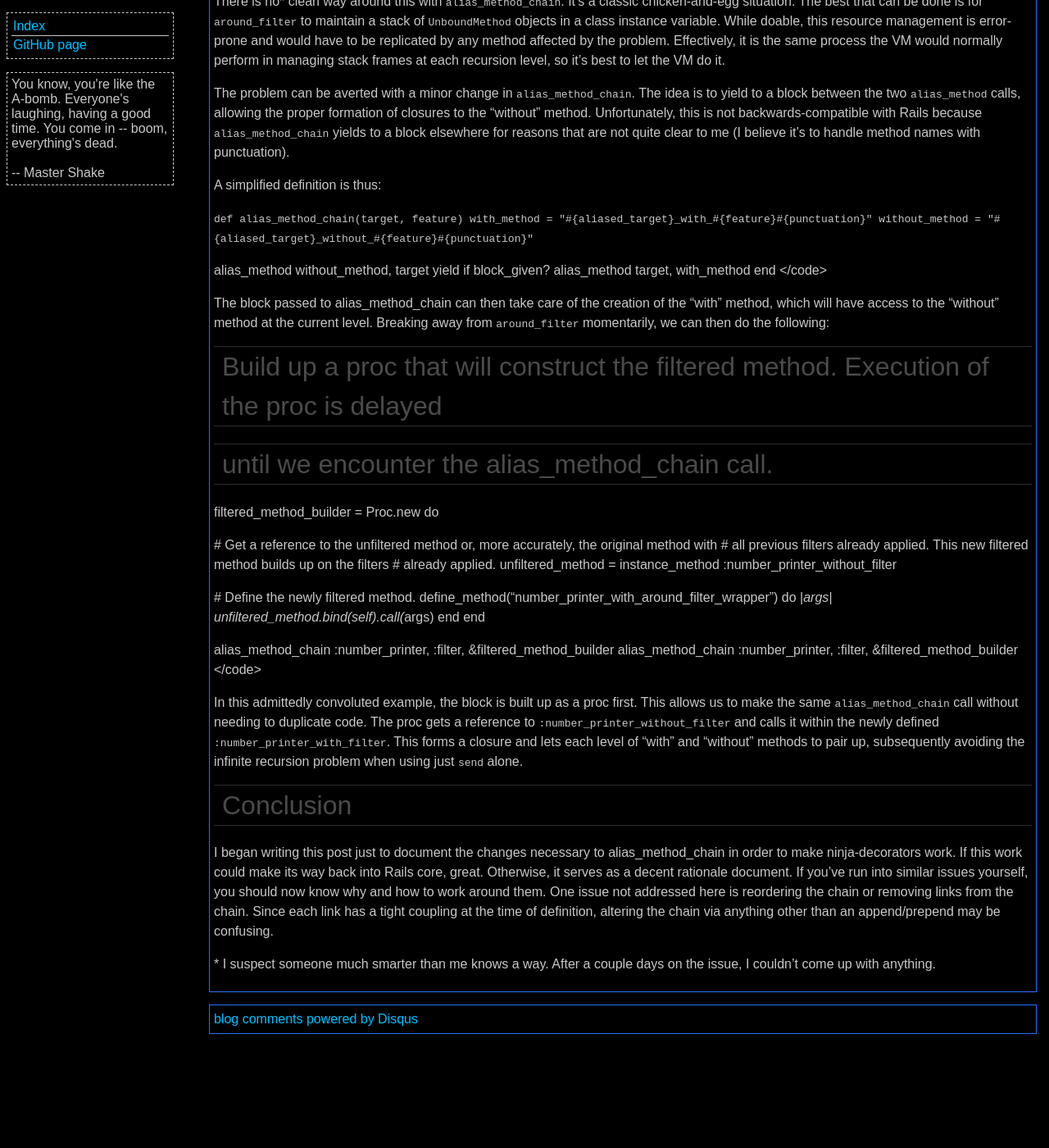
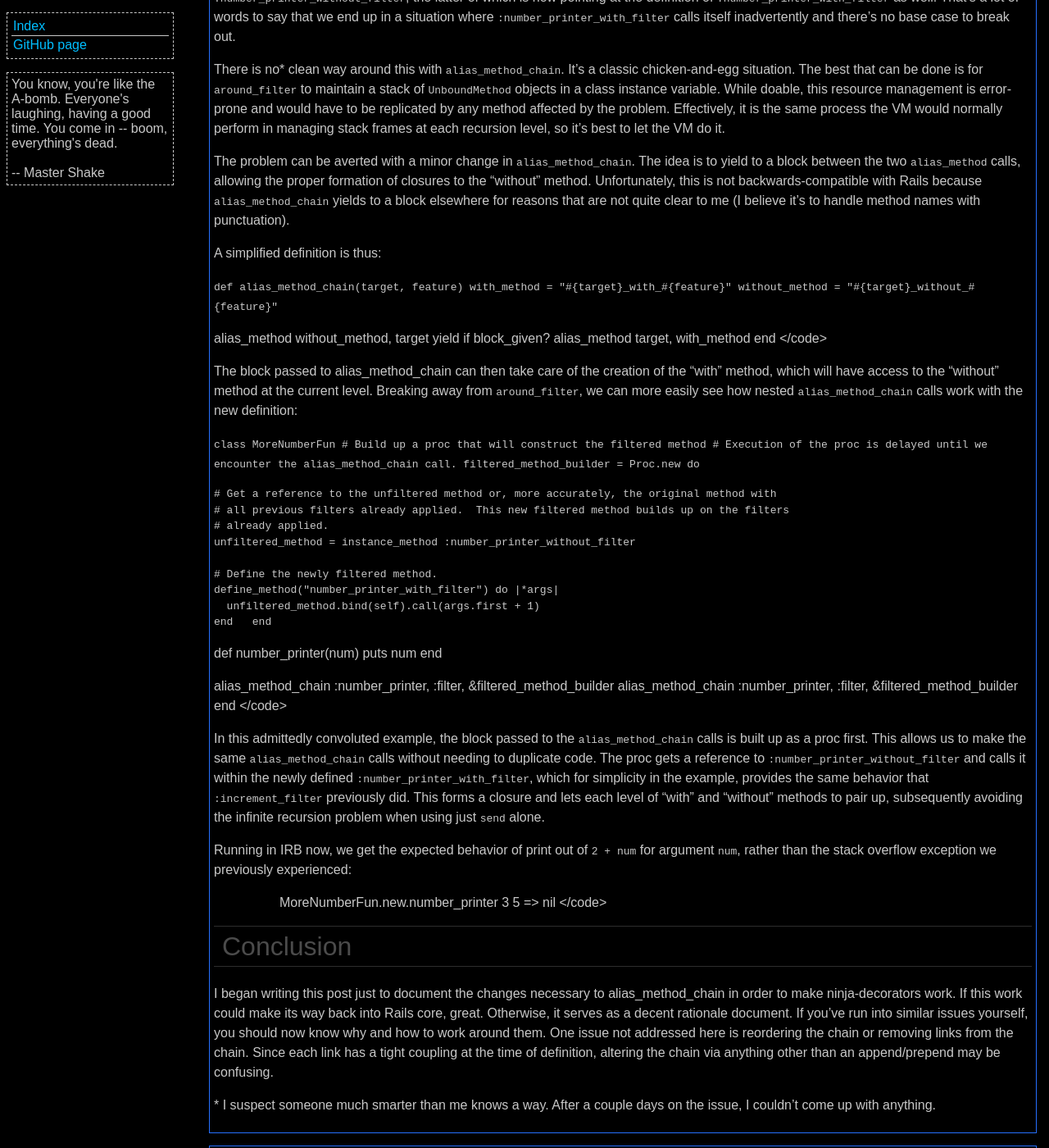
Before and after one commit to nirvdrum/nirvdrum.com, a Jekyll site: the page built from _posts/2009-05-15-alias-method-chain-closure-issue.markdown, in a window 1280 px wide and 1400 px high, scrolled down 4088 px. Shown: the whole window at 82% size. Built offline with Jekyll 4.4.1, drawn with Linux system fonts in a browser that asks for light colours; comment, search, counter and statistics services are not loaded; a style sheet for code colours, icons or effects is not loaded; before the commit the page ends 5364 px from its top, so only the background shows below that; some of the changed text lies outside the part shown.

Commit message:
Fixed problems where the code examples didn't actually work.

```diff
--- a/_posts/2009-05-15-alias-method-chain-closure-issue.markdown
+++ b/_posts/2009-05-15-alias-method-chain-closure-issue.markdown
@@ -61,40 +61,44 @@
 To make the discussion a little more concrete, we'll use the following example adapted from the ninja-decorators project.  It is a bit contrived, but should serve well enough as a basis for discussion.
 
 <code class="brush:ruby">
-def self.around_filter(around_method, method_names)
-  method_names.each do |meth|
-    define_method("#{meth}_with_around_filter") do |*args|
-      send(around_method, *args) do |*ar_args|
-        send("#{meth}_without_around_filter", *ar_args)
+require 'activesupport'
+
+class NumberFun
+  def self.around_filter(around_method, method_names)
+    method_names.each do |meth|
+      define_method("#{meth}_with_around_filter") do |*args|
+        send(around_method, *args) do |*ar_args|
+          send("#{meth}_without_around_filter", *ar_args)
+        end
       end
+
+      alias_method_chain meth, :around_filter
     end
+  end
 
-    alias_method_chain meth, :around_filter
+  def increment_filter(num)
+    yield(num + 1)
   end
+
+  def number_printer(num)
+    puts num
+  end
+
+  def square_printer(num)
+    puts num * num
+  end
+
+  around_filter :increment_filter, [:number_printer, :square_printer]
 end
-
-def increment_filter(num)
-  yield(num + 1)
-end
-
-def number_printer(num)
-  puts num
-end
-
-def square_printer(num)
-  puts num * num
-end
-
-around_filter :increment_filter, [:number_printer, :square_printer]
 </code>
 
 `:number_printer` and `:square_printer` are two simple methods.  They take a number in and print out its value or its square, respectively.  `:increment_filter` is a simple "around filter"; it augments a method by incrementing the input argument by 1 before executing the original method.  Running both methods will produce the following in IRB:
 
 <code class="brush:ruby">
->> number_printer 3
+>> NumberFun.new.number_printer 3
 4
 => nil
->> square_printer 5
+>> NumberFun.new.square_printer 5
 36
 => nil
 </code>
@@ -111,7 +115,7 @@
 Running this through IRB again, we'd likely expect to see `:number_printer` print out `2 + num` for argument `num`.  Instead, the session looks like this:
 
 <code class="brush:ruby">
->> number_printer 3
+>> NumberFun.new.number_printer 3
 SystemStackError: stack level too deep
 	from /Users/nirvdrum/dev/workspaces/alias_method_chain/blah.rb:6:in `send'
 	from /Users/nirvdrum/dev/workspaces/alias_method_chain/blah.rb:6:in `number_printer_with_around_filter'
@@ -160,8 +164,8 @@
 
 <code class="brush:ruby">
 def alias_method_chain(target, feature)
-  with_method = "#{aliased_target}_with_#{feature}#{punctuation}"
-  without_method = "#{aliased_target}_without_#{feature}#{punctuation}"
+  with_method = "#{target}_with_#{feature}"
+  without_method = "#{target}_without_#{feature}"
 
   alias_method without_method, target
   yield if block_given?
@@ -169,30 +173,43 @@
 end
 </code>
 
-The block passed to alias_method_chain can then take care of the creation of the "with" method, which will have access to the "without" method at the current level.  Breaking away from `around_filter` momentarily, we can then do the following:
+The block passed to alias_method_chain can then take care of the creation of the "with" method, which will have access to the "without" method at the current level.  Breaking away from `around_filter`, we can more easily see how nested `alias_method_chain` calls work with the new definition:
 
 <code class="brush:ruby">
-# Build up a proc that will construct the filtered method.  Execution of the proc is delayed
-# until we encounter the alias_method_chain call.
-filtered_method_builder = Proc.new do
+class MoreNumberFun
+  # Build up a proc that will construct the filtered method
+  # Execution of the proc is delayed until we encounter the alias_method_chain call.
+  filtered_method_builder = Proc.new do
 
-  # Get a reference to the unfiltered method or, more accurately, the original method with
-  # all previous filters already applied.  This new filtered method builds up on the filters
-  # already applied.
-  unfiltered_method = instance_method :number_printer_without_filter
+    # Get a reference to the unfiltered method or, more accurately, the original method with
+    # all previous filters already applied.  This new filtered method builds up on the filters
+    # already applied.
+    unfiltered_method = instance_method :number_printer_without_filter
 
-  # Define the newly filtered method.
-  define_method("number_printer_with_around_filter_wrapper") do |*args|
-    unfiltered_method.bind(self).call(*args)
+    # Define the newly filtered method.
+    define_method("number_printer_with_filter") do |*args|
+      unfiltered_method.bind(self).call(args.first + 1)
+    end
   end
+
+  def number_printer(num)
+    puts num
+  end
+
+  alias_method_chain :number_printer, :filter, &filtered_method_builder
+  alias_method_chain :number_printer, :filter, &filtered_method_builder
 end
-
-alias_method_chain :number_printer, :filter, &filtered_method_builder
-alias_method_chain :number_printer, :filter, &filtered_method_builder
 </code>
 
-In this admittedly convoluted example, the block is built up as a proc first.  This allows us to make the same `alias_method_chain` call without needing to duplicate code.  The proc gets a reference to `:number_printer_without_filter` and calls it within the newly defined `:number_printer_with_filter`.  This forms a closure and lets each level of "with" and "without" methods to pair up, subsequently avoiding the infinite recursion problem when using just `send` alone.
+In this admittedly convoluted example, the block passed to the `alias_method_chain` calls is built up as a proc first.  This allows us to make the same `alias_method_chain` calls without needing to duplicate code.  The proc gets a reference to `:number_printer_without_filter` and calls it within the newly defined `:number_printer_with_filter`, which for simplicity in the example, provides the same behavior that `:increment_filter` previously did.  This forms a closure and lets each level of "with" and "without" methods to pair up, subsequently avoiding the infinite recursion problem when using just `send` alone.
 
+Running in IRB now, we get the expected behavior of print out of `2 + num` for argument `num`, rather than the stack overflow exception we previously experienced:
+
+<code class="brush:ruby">
+>> MoreNumberFun.new.number_printer 3
+5
+=> nil
+</code>
 
 Conclusion
 ==========
```
